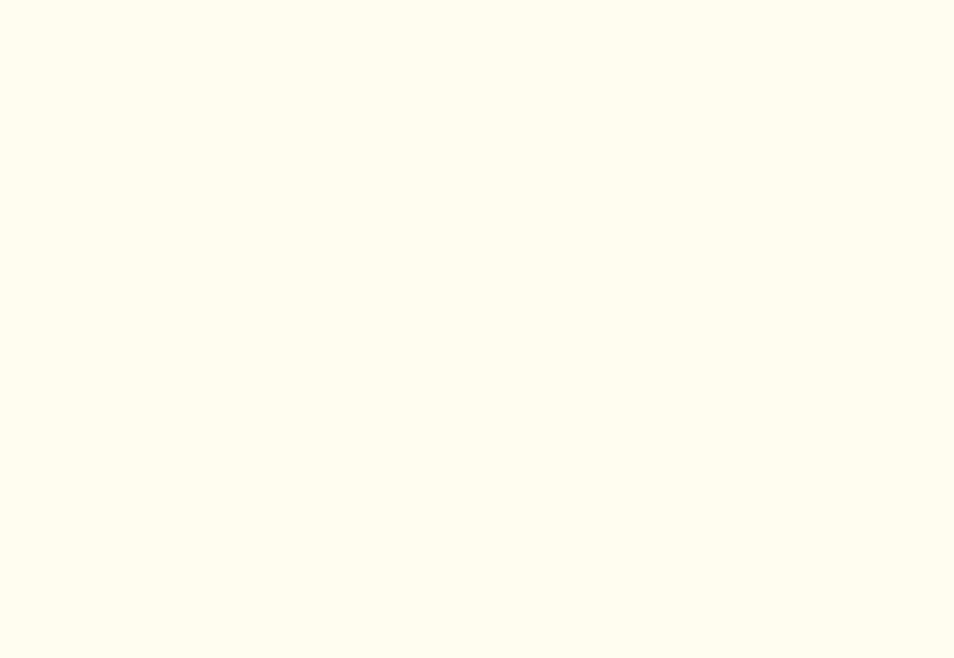
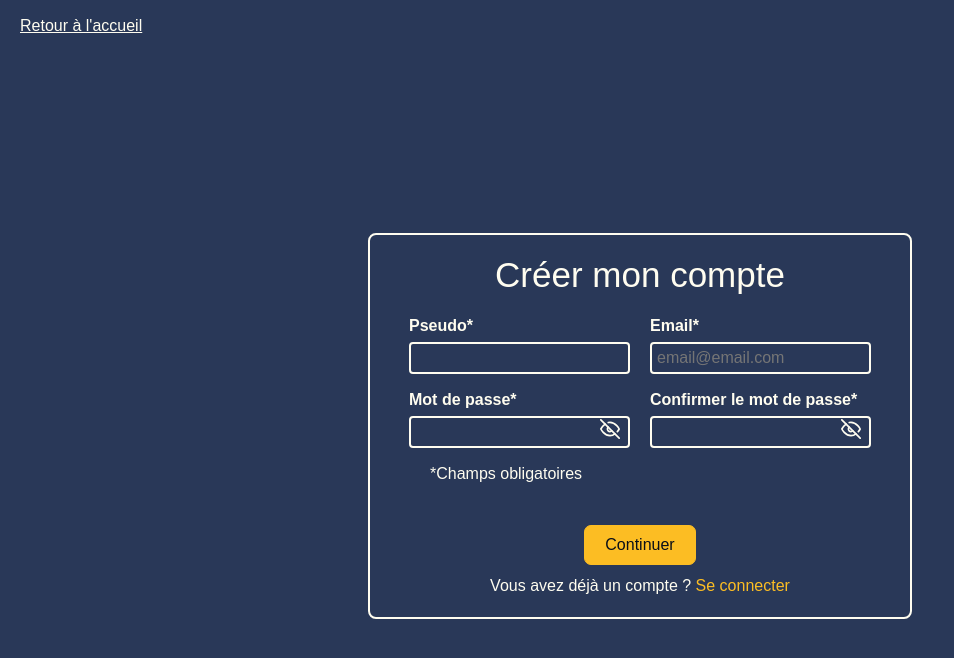
Before and after one commit to Mael-Roulette/PixelTime, a React (Vite) app in the folder frontend/: page /signin in a window 1280 px wide. Before the commit this address had no page. Shown: the top 658 px of the page, without its empty margins (0-954 px from the left). Built offline with nearby package versions, Linux system fonts and the light colour scheme; a web font is replaced by a local one.

Commit message:
Changements url pages

```diff
--- a/frontend/src/App.jsx
+++ b/frontend/src/App.jsx
@@ -16,14 +16,14 @@ const App = observer(() => {
 		<BrowserRouter>
 			<Routes>
 				<Route path='/' element={<Home />}></Route>
-				<Route path='/connexion' element={<Login />}></Route>
-				<Route path='/inscription' element={<SignIn />}></Route>
-				<Route path='/motdepasseoublie' element={<ForgotPassword />}></Route>
-				<Route path='/changermotdepasse' element={<NewPassword />}></Route>
-				<Route path='/classement' element={<LeaderBoard />}></Route>
-				<Route path="/choix-mode-jeu" element={<GameChoice />}></Route>
-				<Route path='/plateau-de-jeu' element={<GameBoard />}></Route>
-				<Route path='/catalogue' element={<Catalog />}></Route>
+				<Route path='/login' element={<Login />}></Route>
+				<Route path='/signin' element={<SignIn />}></Route>
+				<Route path='/forgotpassword' element={<ForgotPassword />}></Route>
+				<Route path='/newpassword' element={<NewPassword />}></Route>
+				<Route path='/leaderboard' element={<LeaderBoard />}></Route>
+				<Route path="/gamechoice" element={<GameChoice />}></Route>
+				<Route path='/gameboard' element={<GameBoard />}></Route>
+				<Route path='/catalog' element={<Catalog />}></Route>
 			</Routes>
 		</BrowserRouter>
 	);
--- a/frontend/src/components/Footer.jsx
+++ b/frontend/src/components/Footer.jsx
@@ -6,8 +6,8 @@ const Footer = () => {
 
 	const navItems = [
 		{ name: t("footer.home"), path: "/" },
-		{ name: t("global.login"), path: "/connexion" },
-		{ name: t("global.leaderboard"), path: "/classement" },
+		{ name: t("global.login"), path: "/login" },
+		{ name: t("global.leaderboard"), path: "/leaderboard" },
 	];
 
 	const contactItems = [
--- a/frontend/src/components/Header.jsx
+++ b/frontend/src/components/Header.jsx
@@ -6,9 +6,9 @@ export default function Header() {
 	const { t, i18n } = useTranslation();
 
 	const navItems = [
-		{ to: "/choix-mode-jeu", label: t("global.play") },
-		{ to: "/classement", label: t("global.leaderboard") },
-		{ to: "/connexion", label: t("global.login") },
+		{ to: "/gamechoice", label: t("global.play") },
+		{ to: "/leaderboard", label: t("global.leaderboard") },
+		{ to: "/login", label: t("global.login") },
 	];
 
 	const [isNavVisible, setIsNavVisible] = useState(false);
--- a/frontend/src/pages/Auth/ForgotPassword.jsx
+++ b/frontend/src/pages/Auth/ForgotPassword.jsx
@@ -26,7 +26,7 @@ export default function forgotPassword() {
           </form>
            <p>
             {t("forgotPassword.notForgotPassword")}
-            <a href="/connexion"> {t("forgotPassword.login")}</a>
+            <a href="/login"> {t("forgotPassword.login")}</a>
           </p>
         </div>
       </main>
--- a/frontend/src/pages/Auth/LogIn.jsx
+++ b/frontend/src/pages/Auth/LogIn.jsx
@@ -39,7 +39,7 @@ export default function LogIn() {
                     name="password"
                     value={password}
                     onChange={(e) => setPassword(e.target.value)}
-                    autoComplete="current-password"
+                    autoComplete="current-password" className="password-input"
                   />
                   <span
                     className="password-toggle"
@@ -62,10 +62,10 @@ export default function LogIn() {
           </form>
           <p>
             {t("login.noAccount")}
-            <a href="/inscription"> {t("login.signup")}</a>
+            <a href="/signin"> {t("login.signup")}</a>
           </p>
           <p>
-            <a href="/motdepasseoublie"> {t("login.forgotPassword")}</a>
+            <a href="/forgotpassword"> {t("login.forgotPassword")}</a>
           </p>
         </div>
       </main>
--- a/frontend/src/pages/Auth/SignIn.jsx
+++ b/frontend/src/pages/Auth/SignIn.jsx
@@ -4,16 +4,28 @@ import { useState } from "react";
 
 import { FiEye, FiEyeOff } from "react-icons/fi";
 
-export default function SingIn() {
+export default function SignIn() {
   const { t } = useTranslation();
 
   const [password, setPassword] = useState("");
-  const [type, setType] = useState('password');
+  const [passwordConfirm, setPasswordConfirm] = useState("");
+
+  // États séparés pour chaque champ
+  const [typePassword, setTypePassword] = useState('password');
+  const [typePasswordConfirm, setTypePasswordConfirm] = useState('password');
   const [showPassword, setShowPassword] = useState(false);
+  const [showPasswordConfirm, setShowPasswordConfirm] = useState(false);
 
-  const handleToggle = () => {
+  // Fonction pour le premier champ mot de passe
+  const handleTogglePassword = () => {
     setShowPassword(!showPassword);
-    setType(showPassword ? 'password' : 'text');
+    setTypePassword(showPassword ? 'password' : 'text');
+  }
+
+  // Fonction pour le champ confirmer mot de passe
+  const handleTogglePasswordConfirm = () => {
+    setShowPasswordConfirm(!showPasswordConfirm);
+    setTypePasswordConfirm(showPasswordConfirm ? 'password' : 'text');
   }
 
   return (
@@ -42,15 +54,15 @@ export default function SingIn() {
                   {t("signup.password")}*
                   <div style={{ position: 'relative' }}>
                     <input
-                      type={type}
+                      type={typePassword}
                       name="password"
                       value={password}
                       onChange={(e) => setPassword(e.target.value)}
-                      autoComplete="current-password"
+                      autoComplete="new-password"
                     />
                     <span
                       className="password-toggle"
-                      onClick={handleToggle}
+                      onClick={handleTogglePassword}
                       style={{
                         position: 'absolute',
                         right: '10px',
@@ -68,15 +80,15 @@ export default function SingIn() {
                   {t("signup.confirmPassword")}*
                   <div style={{ position: 'relative' }}>
                     <input
-                      type={type}
+                      type={typePasswordConfirm}
                       name="confirm-password"
-                      value={password}
-                      onChange={(e) => setPassword(e.target.value)}
-                      autoComplete="current-password"
+                      value={passwordConfirm}
+                      onChange={(e) => setPasswordConfirm(e.target.value)}
+                      autoComplete="new-password"
                     />
                     <span
                       className="password-toggle"
-                      onClick={handleToggle}
+                      onClick={handleTogglePasswordConfirm}
                       style={{
                         position: 'absolute',
                         right: '10px',
@@ -86,7 +98,7 @@ export default function SingIn() {
                         color: "#293858"
                       }}
                     >
-                      {showPassword ? <FiEye size={20} /> : <FiEyeOff size={20} />}
+                      {showPasswordConfirm ? <FiEye size={20} /> : <FiEyeOff size={20} />}
                     </span>
                   </div>
                 </label>
@@ -97,10 +109,10 @@ export default function SingIn() {
           </form>
           <p>
             {t("signup.alreadyHaveAccount")}
-            <a href="/connexion"> {t("signup.login")}</a>
+            <a href="/login"> {t("signup.login")}</a>
           </p>
-        </div >
-      </main >
+        </div>
+      </main>
     </>
   )
 }
--- a/frontend/src/pages/Home.jsx
+++ b/frontend/src/pages/Home.jsx
@@ -37,8 +37,8 @@ export default function Home() {
 						<h1 className="banner-content-title">{t("home.title")}</h1>
 						<p className="banner-content-description">{t("home.description")}</p>
 						<div className="banner-content-buttons">
-							<NavLink to={"/connexion"} className="button-primary">{t("global.login")}</NavLink>
-							<NavLink to={"/inscription"} className="button-secondary">{t("global.signup")}</NavLink>
+							<NavLink to={"/login"} className="button-primary">{t("global.login")}</NavLink>
+							<NavLink to={"/signin"} className="button-secondary">{t("global.signup")}</NavLink>
 						</div>
 					</div>
 				</section>
--- a/frontend/src/scss/pages/_auth.scss
+++ b/frontend/src/scss/pages/_auth.scss
@@ -49,6 +49,18 @@
                 display: flex;
                 flex-direction: column;
                 gap: 1.5rem;
+                color: $white;
+
+                input {
+                    color: $white;
+                }
+
+                span {
+                    svg {
+                        color: $white;
+                    }
+
+                }
 
                 &-info {
                     display: flex;
```
Also changed, not shown: frontend/src/pages/Auth/NewPassword.jsx (+5 -5 lines).
